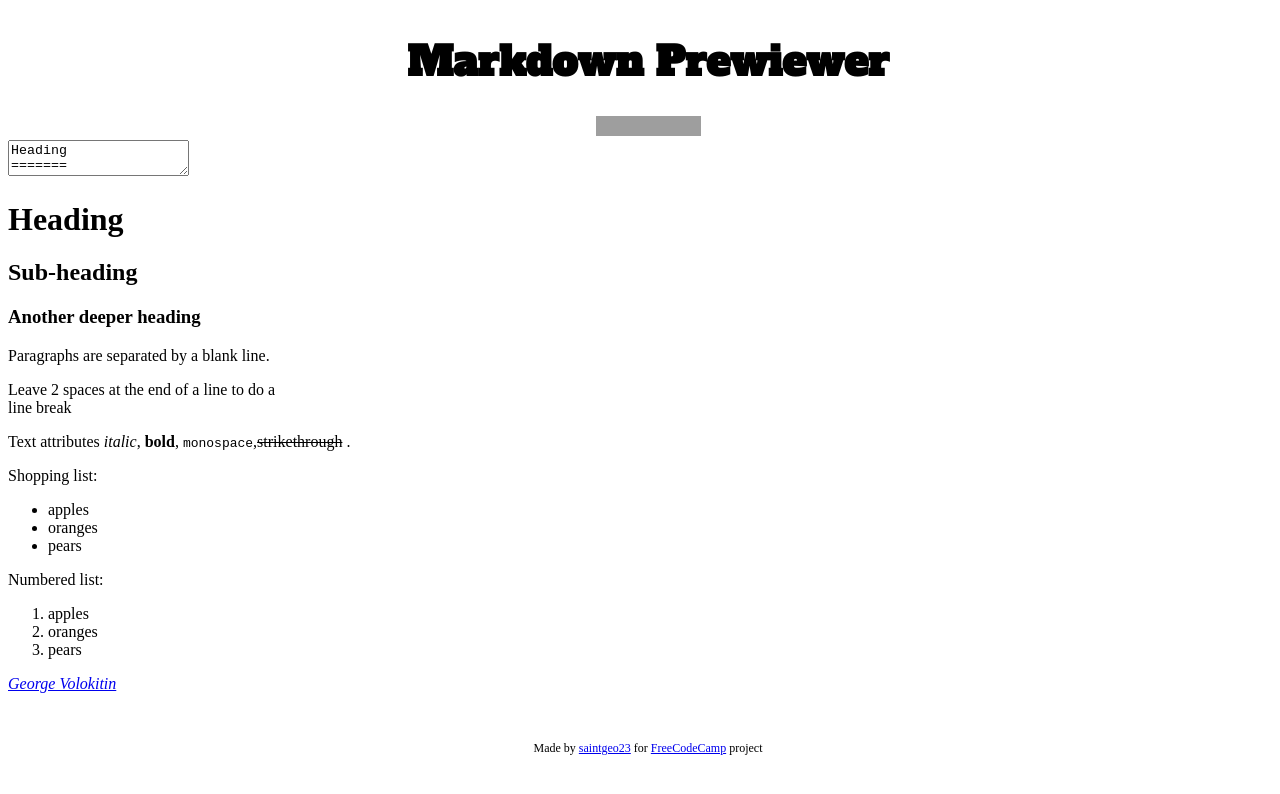
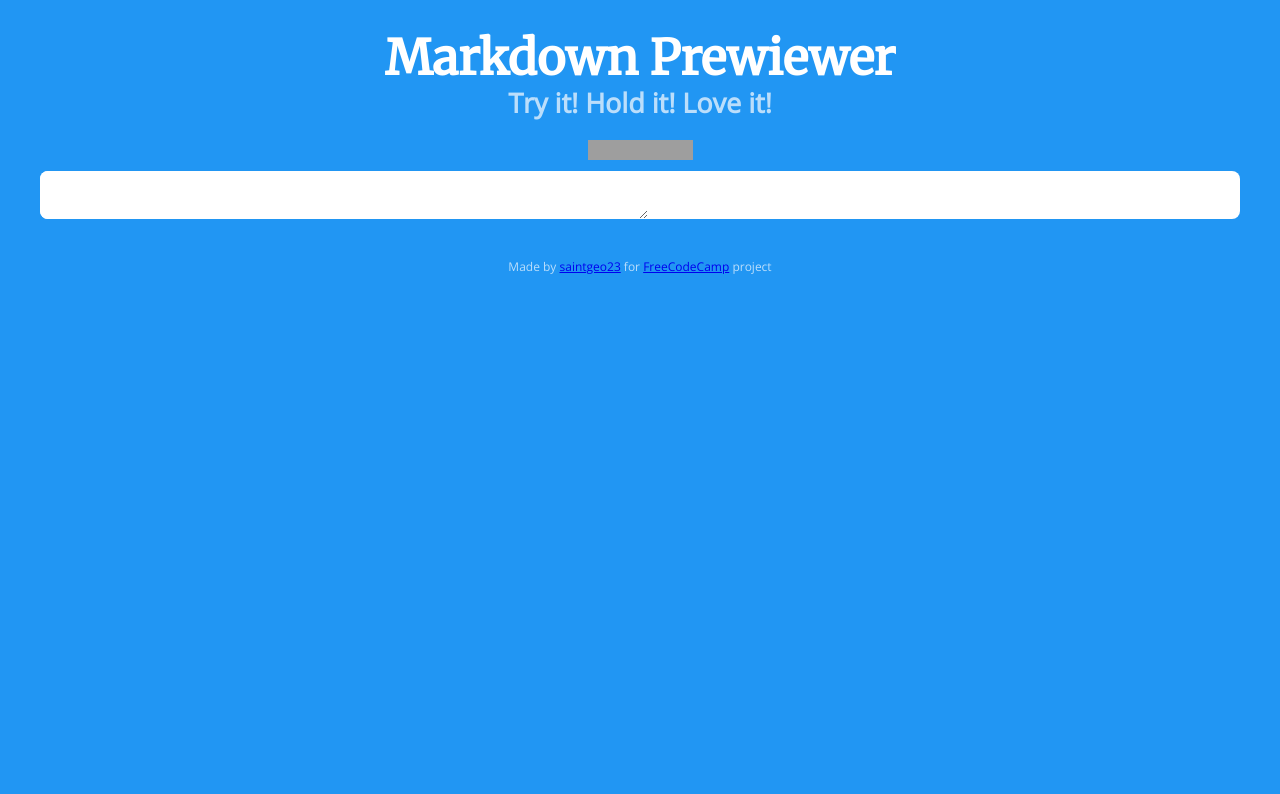
Before and after one commit to mdpreviewer/mdpreviewer.github.io, a website: page index.html in a window 1280 px wide. Drawn offline with nearby package versions, Linux system fonts and the light colour scheme; grey boxes are pictures that could not be loaded.

Commit message:
MDP-09. WIP

```diff
--- a/gulpfile.js
+++ b/gulpfile.js
@@ -16,6 +16,7 @@ gulp.task('scripts', () =>
   rollup({
     entry: './src/scripts/app.js',
     globals: {
+      jQuery: 'jQuery',
       Vue: 'Vue',
       window: 'window',
     },
--- a/index.html
+++ b/index.html
@@ -35,28 +35,34 @@
   </head>
   <body>
     <h1 class="title">Markdown Prewiewer</h1>
+    <h2 class="title title_small">Try it! Hold it! Love it!</h2>
     <div class="socials">
-      <iframe src="https://www.facebook.com/plugins/share_button.php?href=https%3A%2F%2Fmdpreviewer.github.io%2F&layout=button_count&size=small&mobile_iframe=true&width=105&height=20&appId" width="105" height="20" style="border:none;overflow:hidden" scrolling="no" frameborder="0" allowTransparency="true"></iframe>
+      <div class="socials__item">
+        <iframe src="https://www.facebook.com/plugins/share_button.php?href=https%3A%2F%2Fmdpreviewer.github.io%2F&layout=button_count&size=small&mobile_iframe=true&width=105&height=20&appId" width="105" height="20" style="border:none;overflow:hidden" scrolling="no" frameborder="0" allowTransparency="true"></iframe>
+      </div>
     </div>
-    <div id="content">
-      <div class="result">
-        <div class="result__item">
-          <textarea class="textarea" v-model="input"></textarea>
+    <div id="content" class="wrapper">
+      <div class="box">
+        <div class="box__item">
+          <textarea class="textarea js-textarea" v-model="input"></textarea>
         </div>
 
-        <div class="result__item" v-html="getResult"></div>
-      </div><!-- /result -->
-    </div><!-- /content -->
+        <div class="box__item" v-html="getResult"></div>
+      </div><!-- /box -->
+    </div><!-- /wrapper -->
 
-    <footer class="row">
-      <p class="col-xs-12">
+    <footer class="footer">
+      <p class="footer__text">
         Made by <a href="https://saintgeo23.github.io/">saintgeo23</a> for <a href="http://www.freecodecamp.com/" target="_blank" rel="nofollow noopener noreferrer">FreeCodeCamp</a> project
       </p>
     </footer>
 
+    <script src="public/vendors/jquery.min.js"></script>
     <script src="public/vendors/vue.min.js"></script>
     <script src="public/vendors/marked.min.js"></script>
+
     <script src="public/scripts/app.js"></script>
+
     <script src="public/vendors/yametrica.js"></script>
     <script src="public/vendors/gametrica.js"></script>
   </body>
--- a/public/scripts/app.js
+++ b/public/scripts/app.js
@@ -7,9 +7,31 @@ const app = new Vue({
     input: 'Heading\n=======\n\nSub-heading\n-----------\n\n### Another deeper heading\n\nParagraphs are separated\nby a blank line.\n\nLeave 2 spaces at the end of a line to do a  \nline break\n\nText attributes *italic*, **bold**,\n`monospace`,~~strikethrough~~ .\n\nShopping list:\n* apples\n* oranges\n* pears\n\nNumbered list:\n1. apples\n2. oranges\n3. pears\n\n*[George Volokitin](https://www.freecodecamp.com/saintgeo23)*'
   },
 
+  beforeMount() {
+    this.setSize();
+  },
+
   computed: {
     getResult() {
       return marked(this.input);
+    }
+  },
+
+  methods: {
+    setSize() {
+      const element = querySelector('.js-textarea');
+      setTimeout(function () {
+        element.style.cssText = 'height:auto; padding:0';
+        // for box-sizing other than "content-box" use:
+        // el.style.cssText = '-moz-box-sizing:content-box';
+        eelementl.style.cssText = 'height:' + element.scrollHeight + 'px';
+      }, 0);
+    }
+  },
+
+  watch: {
+    input() {
+      this.setSize();
     }
   }
 });
--- a/src/scripts/app.js
+++ b/src/scripts/app.js
@@ -6,9 +6,31 @@ const app = new Vue({
     input: 'Heading\n=======\n\nSub-heading\n-----------\n\n### Another deeper heading\n\nParagraphs are separated\nby a blank line.\n\nLeave 2 spaces at the end of a line to do a  \nline break\n\nText attributes *italic*, **bold**,\n`monospace`,~~strikethrough~~ .\n\nShopping list:\n* apples\n* oranges\n* pears\n\nNumbered list:\n1. apples\n2. oranges\n3. pears\n\n*[George Volokitin](https://www.freecodecamp.com/saintgeo23)*',
   },
 
+  beforeMount() {
+    this.setSize();
+  },
+
   computed: {
     getResult() {
       return marked(this.input);
     }
   },
+
+  methods: {
+    setSize() {
+      const element = querySelector('.js-textarea');
+      setTimeout(function(){
+        element.style.cssText = 'height:auto; padding:0';
+        // for box-sizing other than "content-box" use:
+        // el.style.cssText = '-moz-box-sizing:content-box';
+        eelementl.style.cssText = 'height:' + element.scrollHeight + 'px';
+      },0);
+    },
+  },
+
+  watch: {
+    input() {
+      this.setSize();
+    },
+  },
 });
--- /dev/null
+++ b/src/styles/_includes/base.less
@@ -0,0 +1,14 @@
+html, body {
+  width: 100%;
+  height: 100%;
+  box-sizing: border-box;
+  overflow: auto;
+  margin: 0;
+  padding: 0;
+}
+
+body {
+  background-color: @blue;
+  font: normal 14px/16px @OpenSans;
+  color: @darkgray;
+}
--- /dev/null
+++ b/src/styles/_includes/box.less
@@ -0,0 +1,16 @@
+.box {
+  display: flex;
+  width: 100%;
+  align-items: flex-start;
+  justify-content: space-between;
+  border-radius: 8px;
+  background-color: @white;
+
+  &__item {
+    width: 95%;
+  }
+
+  &__item + &__item {
+    margin-left: 16px;
+  }
+}
--- /dev/null
+++ b/src/styles/_includes/fonts.less
@@ -0,0 +1 @@
+@import url('https://fonts.googleapis.com/css?family=Merriweather|Open+Sans');
--- /dev/null
+++ b/src/styles/_includes/footer.less
@@ -0,0 +1,11 @@
+.footer {
+  position: relative;
+  width: 100%;
+  text-align: center;
+  padding: 20px 0 10px;
+
+  .footer > &__text {
+    font-size: 12px;
+    color: @lightblue;
+  }
+}
--- /dev/null
+++ b/src/styles/_includes/settings.less
@@ -0,0 +1,8 @@
+@Merriweather: 'Merriweather', 'Times New Roman',serif;
+@OpenSans: 'Open Sans', Arial, sans-serif;
+
+@blue: #2196F3;
+@lightblue: #BBDEFB;
+@red: #FF5252;
+@darkgray: #212121;
+@white: #FFFFFF;
--- /dev/null
+++ b/src/styles/_includes/socials.less
@@ -0,0 +1,11 @@
+.socials {
+  text-align: center;
+
+  &__item {
+    display: inline-block;
+  }
+
+  &__item + &__item {
+    margin-left: 16px;
+  }
+}
--- /dev/null
+++ b/src/styles/_includes/textarea.less
@@ -0,0 +1,11 @@
+.textarea {
+  display: block;
+  box-sizing: padding-box;
+  overflow: hidden;
+  padding: 8px;
+  width:100%;
+  font-size:14px;
+  border-radius:8px;
+  border:0;
+  font-family: monospace;
+}
--- /dev/null
+++ b/src/styles/_includes/title.less
@@ -0,0 +1,18 @@
+.title {
+  text-align: center;
+  font-family: @Merriweather;
+  font-size: 48px;
+  line-height: 52px;
+  color: @white;
+
+  &_small {
+    font-family: @OpenSans;
+    font-size: 27px;
+    line-height: 29px;
+    color: @lightblue;
+  }
+
+  & + &_small {
+    margin-top: -28px;
+  }
+}
--- /dev/null
+++ b/src/styles/_includes/wrapper.less
@@ -0,0 +1,7 @@
+.wrapper {
+  width: 100%;
+  max-width: 1200px;
+  min-width: 676px;
+  margin: 0 auto;
+  padding: 8px;
+}
--- a/src/styles/app.less
+++ b/src/styles/app.less
@@ -1,59 +1,9 @@
-@import url(https://fonts.googleapis.com/css?family=Alfa+Slab+One);
-
-html, body {
-  width: 100%;
-  height: 100%;
-  box-sizing: border-box;
-  overflow: auto;
-}
-
-h1.title {
-  text-align: center;
-  font-family: "Alfa Slab One", sans-serif;
-  font-size: 2.5em;
-}
-
-.socials {
-  text-align: center;
-}
-
-.head {
-  font-family: "Alfa Slab One", sans-serif;
-  font-size: 2em;
-  margin-top: 20px;
-}
-
-#content {
-  position: relative;
-  width: 100%;
-  max-width: 1280px;
-  margin: 0 auto;
-  box-sizing: border-box;
-}
-#content .wrapper {
-  width: 100%;
-  height: 100%;
-  box-sizing: border-box;
-}
-#content .wrapper .input-box {
-  height: 100%;
-  box-sizing: border-box;
-}
-#content .wrapper .input-box textarea {
-  resize: vertical;
-  min-height: 700px;
-}
-#content .wrapper .output-box {
-  height: 100%;
-  box-sizing: border-box;
-}
-
-footer {
-  position: relative;
-  width: 100%;
-  text-align: center;
-  padding: 20px 0 10px;
-}
-footer p {
-  font-size: 0.75em;
-}
+@import '_includes/fonts.less';
+@import '_includes/settings.less';
+@import '_includes/base.less';
+@import '_includes/title.less';
+@import '_includes/wrapper.less';
+@import '_includes/box.less';
+@import '_includes/socials.less';
+@import '_includes/textarea.less';
+@import '_includes/footer.less';
```
Also changed, not shown: public/styles/app.css, public/vendors/jquery.min.js (added), src/vendors/jquery.min.js (added).
